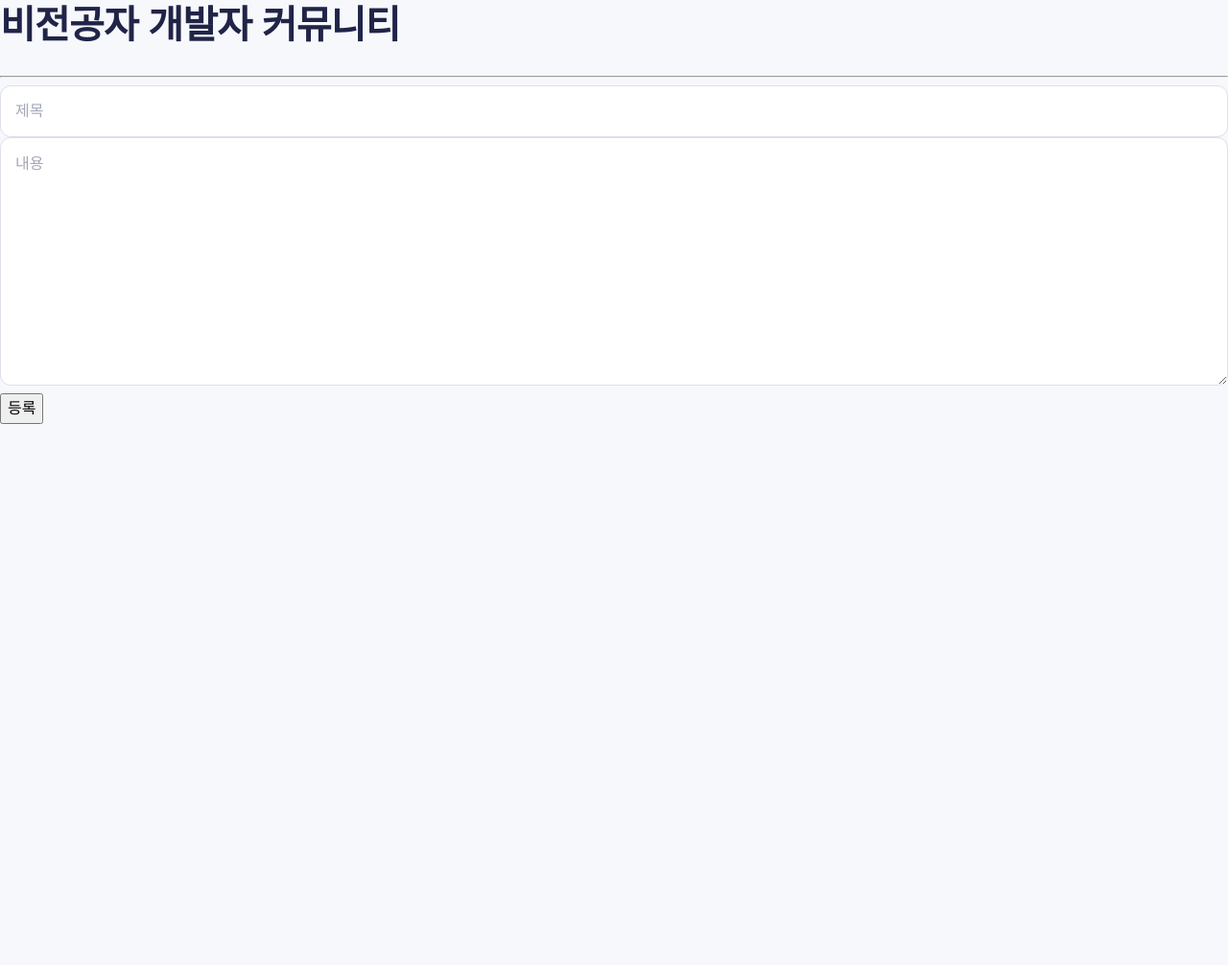
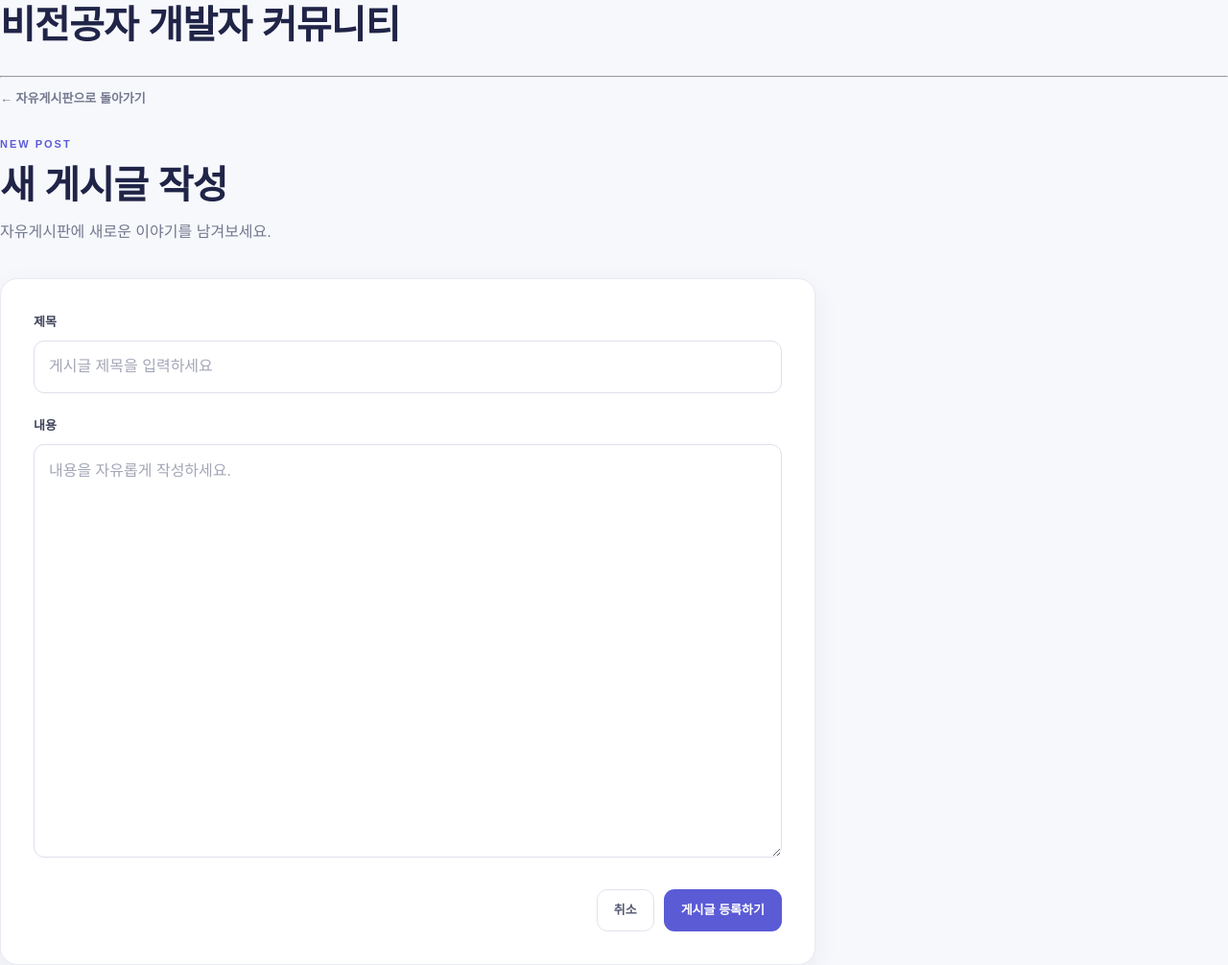
Before and after one commit to hyorimham/first-web-site, a Flask app: page /board/1/write in a window 1280 px wide. Shown: the whole page at 96% size. Before the commit the page ends 442 px from the top, so only its background shows below. Run offline with Flask 3, Linux system fonts and the light colour scheme; data that the repository does not hold is empty.

Commit message:
게시글 제목,내용 입력 저장

```diff
--- a/templates/write.html
+++ b/templates/write.html
@@ -1,8 +1,61 @@
+
 {% extends "base.html" %}
+
+{% block title %}글쓰기 - {{ board.name }}{% endblock %}
+
 {% block content %}
-  <form method="POST" action="/write">
-    <input type="text" name="title" placeholder="제목" required><br>
-    <textarea name="content" placeholder="내용" rows="8" cols="50" required></textarea><br>
-    <button type="submit">등록</button>
+<section class="page-heading">
+  <a class="back-link"
+     href="{{ url_for('board_view', board_id=board.id) }}">
+    ← {{ board.name }}으로 돌아가기
+  </a>
+
+  <span class="eyebrow">NEW POST</span>
+  <h1>새 게시글 작성</h1>
+  <p>{{ board.name }}에 새로운 이야기를 남겨보세요.</p>
+</section>
+
+<section class="form-panel">
+  <form
+    class="post-form"
+    action="{{ url_for('write', board_id=board.id) }}"
+    method="post"
+  >
+    <div class="form-group">
+      <label for="title">제목</label>
+      <input
+        type="text"
+        id="title"
+        name="title"
+        maxlength="200"
+        placeholder="게시글 제목을 입력하세요"
+        required
+      >
+    </div>
+
+    <div class="form-group">
+      <label for="content">내용</label>
+      <textarea
+        id="content"
+        name="content"
+        rows="14"
+        placeholder="내용을 자유롭게 작성하세요."
+        required
+      ></textarea>
+    </div>
+
+    <div class="form-actions">
+      <a
+        class="button secondary"
+        href="{{ url_for('board_view', board_id=board.id) }}"
+      >
+        취소
+      </a>
+
+      <button class="button primary" type="submit">
+        게시글 등록하기
+      </button>
+    </div>
   </form>
+</section>
 {% endblock %}
```
